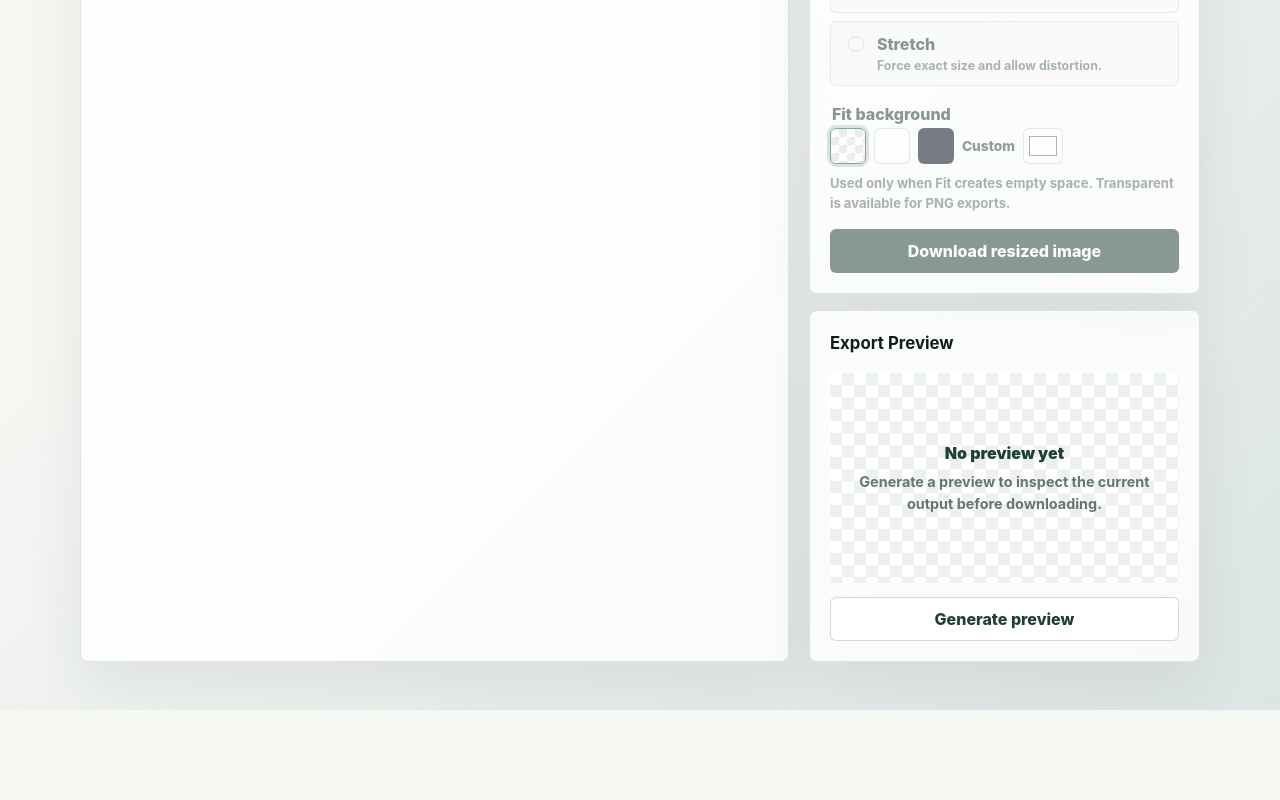
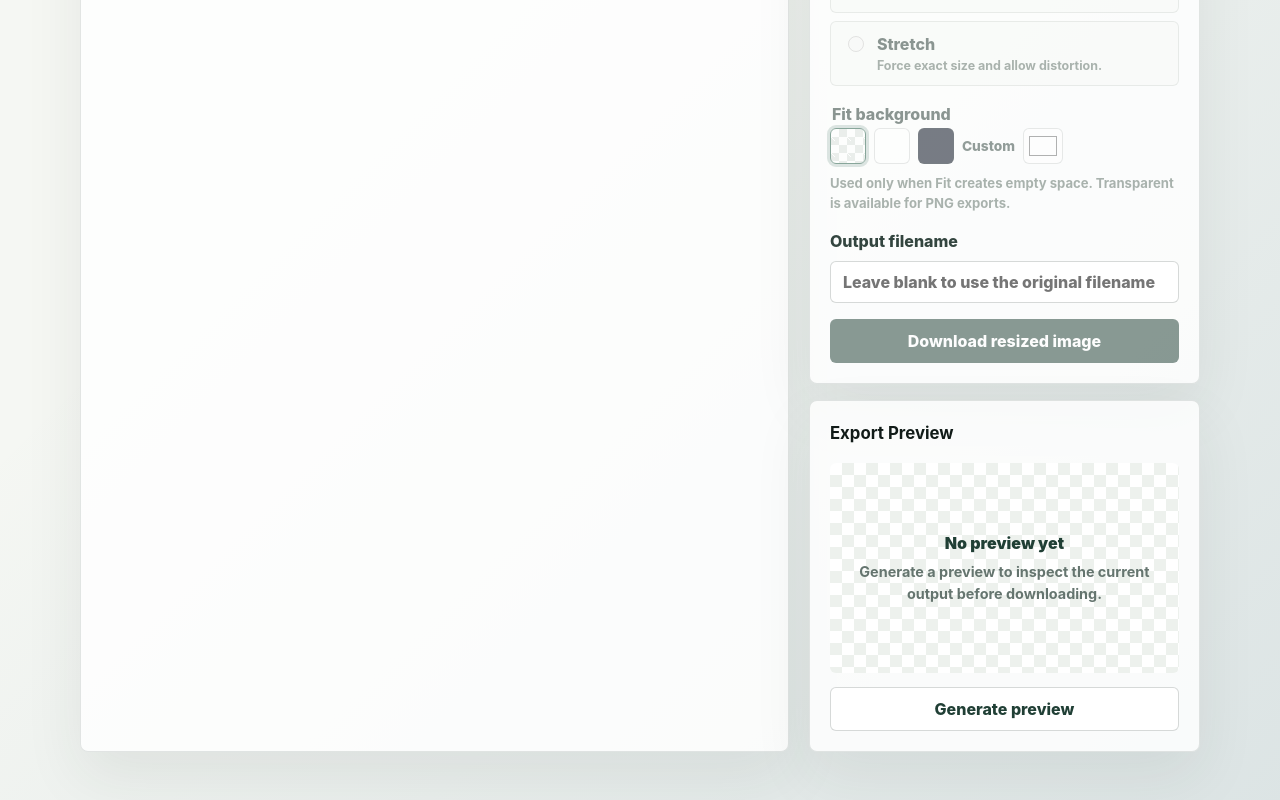
Before and after one commit to lpooyal-hub/creator-image-resizer, a React (Vite) app in the folder frontend/: page / in a window 1280 px wide. Shown: the part 2026-2826 px from the top of the page. Before the commit the page ends 2736 px from the top, so only its background shows below. Built offline with nearby package versions, Linux system fonts and the light colour scheme.

Commit message:
Add custom output filename

```diff
--- a/frontend/src/components/DownloadPanel.jsx
+++ b/frontend/src/components/DownloadPanel.jsx
@@ -3,6 +3,7 @@ function DownloadPanel({
   quality,
   resizeMode,
   backgroundColor,
+  fileName,
   outputInfo,
   isExporting,
   disabled,
@@ -10,6 +11,7 @@ function DownloadPanel({
   onQualityChange,
   onResizeModeChange,
   onBackgroundColorChange,
+  onFileNameChange,
   onDownload,
 }) {
   const qualityDisabled = disabled || format === 'png';
@@ -123,6 +125,16 @@ function DownloadPanel({
           Used only when Fit creates empty space. Transparent is available for PNG exports.
         </p>
       </fieldset>
+      <label>
+        <span>Output filename</span>
+        <input
+          type="text"
+          value={fileName}
+          disabled={disabled}
+          placeholder="Leave blank to use the original filename"
+          onChange={(event) => onFileNameChange(event.target.value)}
+        />
+      </label>
       {outputInfo ? <p className="output-note">Last export: {outputInfo}</p> : null}
       <button type="button" className="primary-button wide-button" disabled={disabled || isExporting} onClick={onDownload}>
         {isExporting ? 'Preparing...' : 'Download resized image'}
--- a/frontend/src/components/ExportPreview.jsx
+++ b/frontend/src/components/ExportPreview.jsx
@@ -40,6 +40,10 @@ function ExportPreview({ preview, isPreviewing, disabled, onGeneratePreview }) {
             <dt>Background</dt>
             <dd>{preview.backgroundColor}</dd>
           </div>
+          <div>
+            <dt>Filename</dt>
+            <dd>{preview.fileName}</dd>
+          </div>
         </dl>
       ) : null}
       <button
--- a/frontend/src/components/ImageResizerPage.jsx
+++ b/frontend/src/components/ImageResizerPage.jsx
@@ -10,11 +10,10 @@ import {
   MAX_PIXEL_COUNT,
   createImageFromUrl,
   formatBytes,
-  getFileExtension,
+  getDownloadFileName,
   getInitialResizeSize,
   getEffectiveBackgroundColor,
   resizeImageToBlob,
-  sanitizeBaseName,
   validateDimensions,
   validateImageFile,
 } from '../utils/imageUtils.js';
@@ -30,6 +29,7 @@ function ImageResizerPage() {
   const [quality, setQuality] = useState(86);
   const [resizeMode, setResizeMode] = useState('fit');
   const [backgroundColor, setBackgroundColor] = useState('transparent');
+  const [outputFileName, setOutputFileName] = useState('');
   const [selectedPresetId, setSelectedPresetId] = useState('');
   const [error, setError] = useState('');
   const [outputInfo, setOutputInfo] = useState('');
@@ -211,6 +211,7 @@ function ImageResizerPage() {
           format: options.format,
           resizeMode: options.resizeMode,
           backgroundColor: getEffectiveBackgroundColor(options.format, options.backgroundColor),
+          fileName: getDownloadFileName(selectedFile.name, options.width, options.height, options.format, outputFileName),
           blob,
         };
       });
@@ -243,7 +244,7 @@ function ImageResizerPage() {
       const downloadUrl = URL.createObjectURL(blob);
       const link = document.createElement('a');
       link.href = downloadUrl;
-      link.download = `${sanitizeBaseName(selectedFile.name)}-${options.width}x${options.height}.${getFileExtension(format)}`;
+      link.download = getDownloadFileName(selectedFile.name, options.width, options.height, format, outputFileName);
       document.body.appendChild(link);
       link.click();
       link.remove();
@@ -252,7 +253,7 @@ function ImageResizerPage() {
         `${options.width} x ${options.height}, ${format.toUpperCase()}, ${resizeMode}, ${getEffectiveBackgroundColor(
           options.format,
           options.backgroundColor,
-        )}, ${formatBytes(blob.size)}`,
+        )}, ${link.download}, ${formatBytes(blob.size)}`,
       );
     } catch (downloadError) {
       setError(downloadError.message);
@@ -293,6 +294,7 @@ function ImageResizerPage() {
             quality={quality}
             resizeMode={resizeMode}
             backgroundColor={backgroundColor}
+            fileName={outputFileName}
             outputInfo={outputInfo}
             isExporting={isExporting}
             disabled={!imageInfo}
@@ -312,6 +314,10 @@ function ImageResizerPage() {
               resetExportState();
               setBackgroundColor(value);
             }}
+            onFileNameChange={(value) => {
+              resetExportState();
+              setOutputFileName(value);
+            }}
             onDownload={downloadImage}
           />
           <ExportPreview
--- a/frontend/src/utils/imageUtils.js
+++ b/frontend/src/utils/imageUtils.js
@@ -56,6 +56,11 @@ export function getFileExtension(format) {
 export function sanitizeBaseName(fileName) {
   const baseName = fileName.replace(/\.[^/.]+$/, '');
   return baseName.replace(/[^a-z0-9-_]+/gi, '-').replace(/^-+|-+$/g, '') || 'resized-image';
+}
+
+export function getDownloadFileName(fileName, width, height, format, customBaseName = '') {
+  const baseName = sanitizeBaseName(customBaseName || fileName);
+  return `${baseName}-${width}x${height}.${getFileExtension(format)}`;
 }
 
 export function getEffectiveBackgroundColor(format, backgroundColor) {
```
Also changed, not shown: 1 other file (tests, documents, lock files or other folders).
